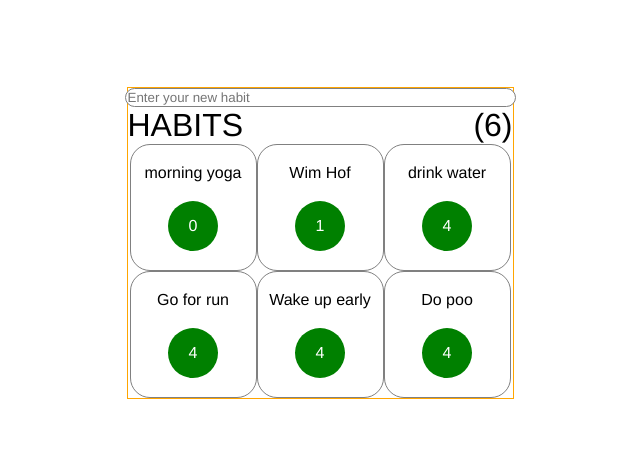
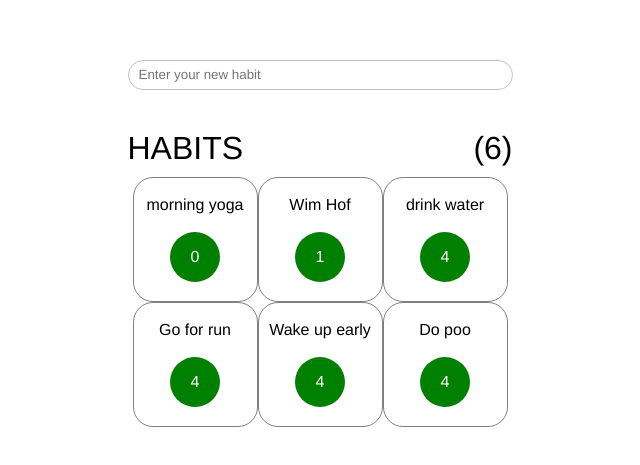
Before and after one commit to SanjeevMidda/habit-tracker, a React (Create React App) app: page / in a window 1280 px wide. Shown: the part 157-622 px from the top of the page, without its empty margins (320-960 px from the left). Built offline with nearby package versions, Linux system fonts and the light colour scheme.

Commit message:
added new styling for Habit component

```diff
--- a/src/index.css
+++ b/src/index.css
@@ -2,6 +2,8 @@
   margin: 0px;
   font-family: Helvetica, sans-serif;
   font-weight: 300;
+  box-sizing: border-box;
+  transition: all 300ms;
 }
 
 .App {
@@ -24,6 +26,10 @@
   align-items: center;
 }
 
+.habitContainer:hover {
+  transform: scale(1.1);
+}
+
 .circle {
   width: 50px;
   height: 50px;
@@ -40,10 +46,13 @@
 }
 
 input {
-  border: 1px solid grey;
+  border: 1px solid rgb(194, 194, 194);
 
   border-radius: 20px;
   width: 100%;
+  height: 30px;
+  margin-bottom: 40px;
+  padding-left: 10px;
 }
 
 .mainHabitsContainer {
@@ -56,7 +65,7 @@ input {
 }
 
 .mainWrappingContainer {
-  border: 1px solid orange;
+  /* border: 1px solid orange; */
   justify-content: center;
   align-items: center;
   display: flex;
@@ -69,4 +78,20 @@ input {
 
   justify-content: space-between;
   align-items: center;
+  margin-bottom: 10px;
+
+  h1 {
+    font-weight: 400;
+  }
 }
+
+/* box shadow
+Rename
+Hover line
+Undo
+Delete
+Reset every day
+History
+Adding new component transition
+Use AI suggestions
+Color */
```
